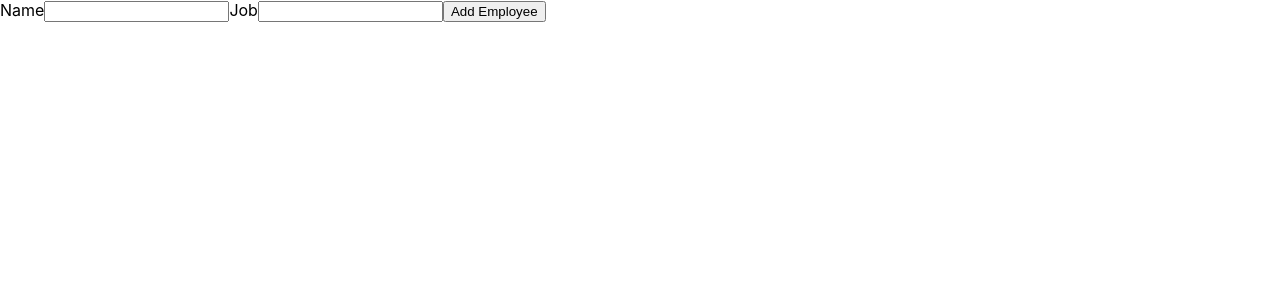
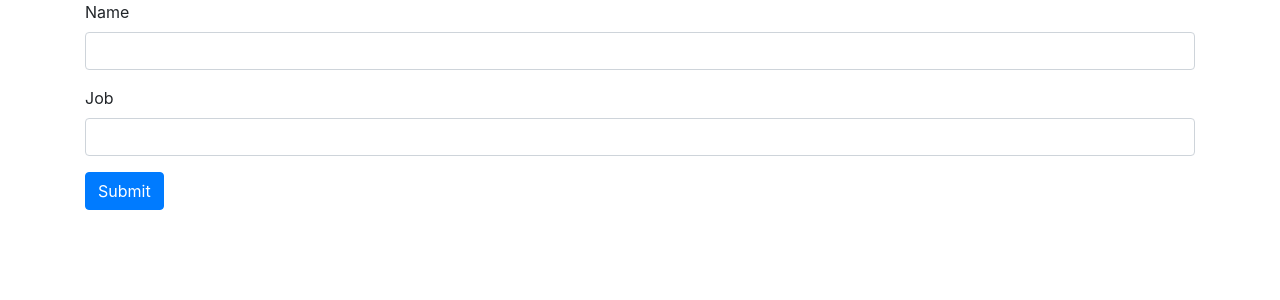
Before and after one commit to Gagandeep39/reactjs-form-table-demo, a React (Create React App) app: page / in a window 1280 px wide. Shown: the top 300 px of the page. Built offline with nearby package versions, Linux system fonts and the light colour scheme.

Commit message:
Added Bootstrap in form component

```diff
--- a/src/components/Form/Form.js
+++ b/src/components/Form/Form.js
@@ -1,4 +1,5 @@
 import React, { Component } from 'react';
+import 'bootstrap/dist/css/bootstrap.css';
 
 export default class Form extends Component {
   state = {
@@ -23,12 +24,18 @@ export default class Form extends Component {
 
   render() {
     return (
-      <form onSubmit={this.onSubmitHandler}>
-        <label>Name</label>
-        <input type='text' name='name'></input>
-        <label>Job</label>
-        <input type='text' name='job'></input>
-        <button type='submit'>Add Employee</button>
+      <form onSubmit={this.onSubmitHandler} className='container'>
+        <div className='form-group'>
+          <label for='name'>Name</label>
+          <input type='text' name='name' className='form-control'></input>
+        </div>
+        <div class='form-group'>
+          <label for='job'>Job</label>
+          <input type='text' name='job' className='form-control'></input>
+        </div>
+        <button className='btn btn-primary' type='submit'>
+          Submit
+        </button>
       </form>
     );
   }
```
